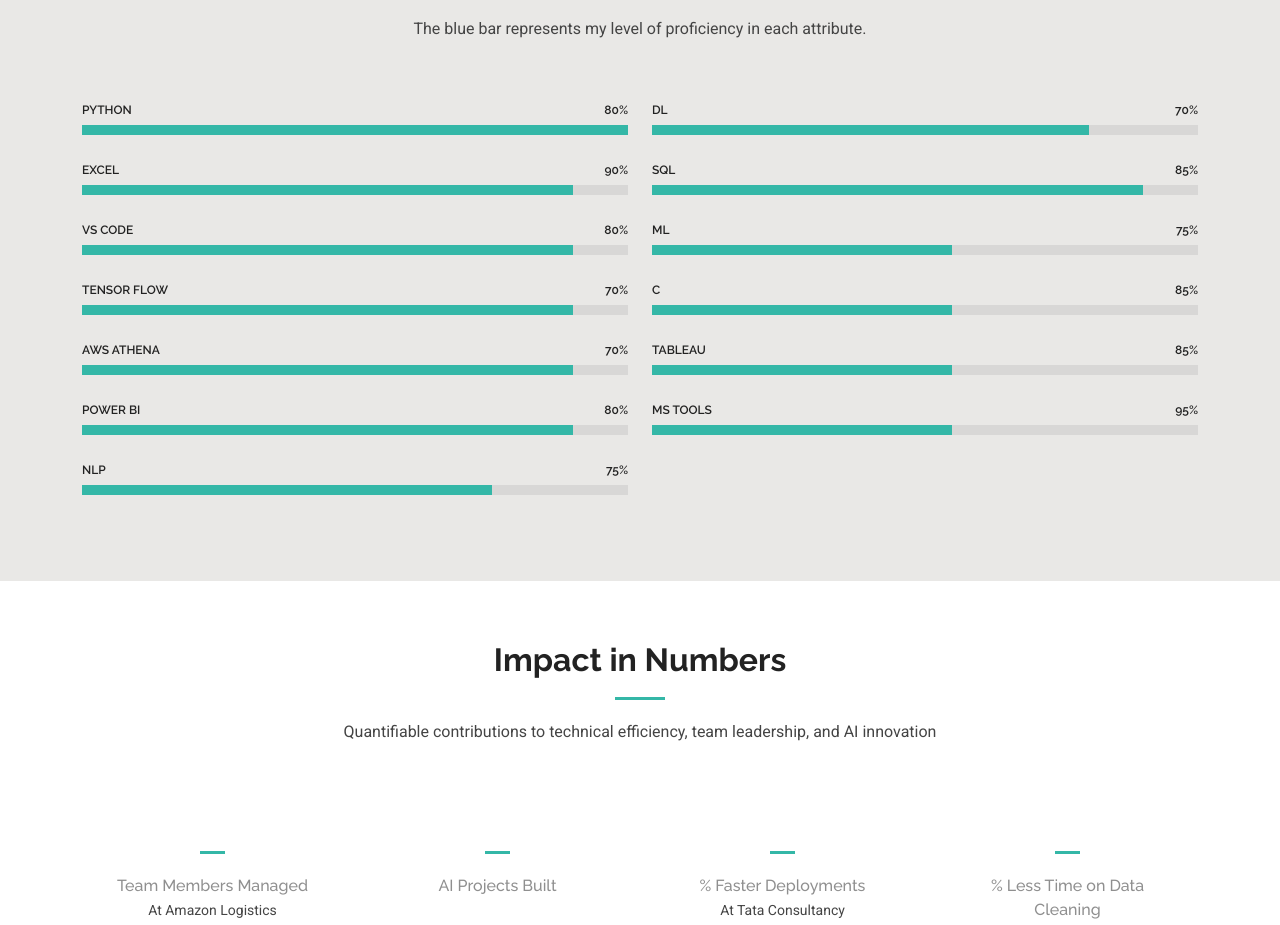
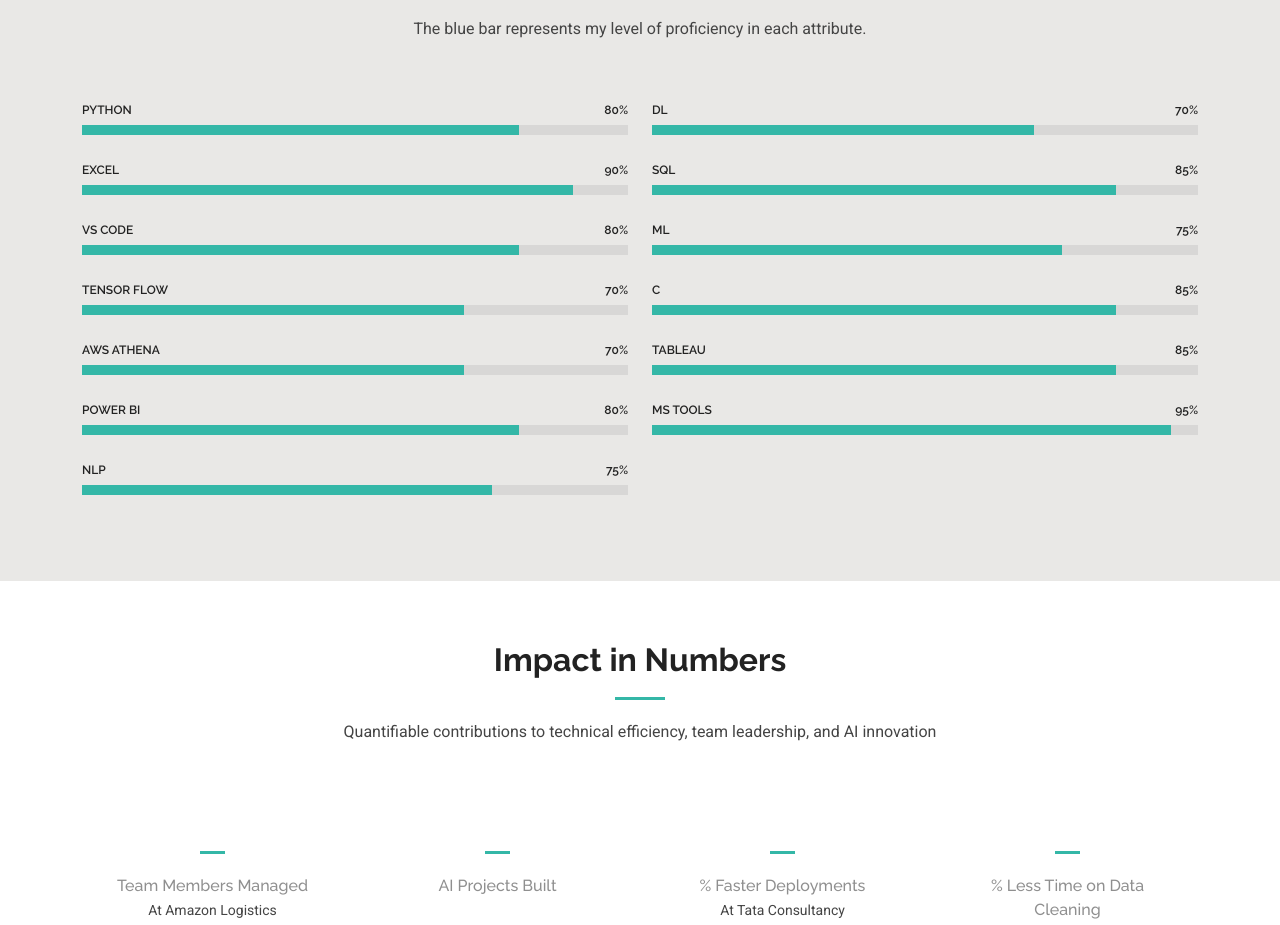
Before and after one commit to iframohammed/ifraportfolio, a plain HTML site: page about.html in a window 1280 px wide. Shown: the part 914-1839 px from the top of the page. Drawn offline with nearby package versions, Linux system fonts and the light colour scheme; a script that the page names is missing.

Commit message:
Add files via upload
about 2

```diff
--- a/about.html
+++ b/about.html
@@ -142,7 +142,7 @@
             <div class="progress">
               <span class="skill"><span>Python</span> <i class="val">80%</i></span>
               <div class="progress-bar-wrap">
-                <div class="progress-bar" role="progressbar" aria-valuenow="100" aria-valuemin="0" aria-valuemax="100"></div>
+                <div class="progress-bar" role="progressbar" aria-valuenow="80" aria-valuemin="0" aria-valuemax="100"></div>
               </div>
             </div><!-- End Skills Item -->
 
@@ -155,25 +155,25 @@
             <div class="progress">
               <span class="skill"><span>VS Code</span> <i class="val">80%</i></span>
               <div class="progress-bar-wrap">
-                <div class="progress-bar" role="progressbar" aria-valuenow="90" aria-valuemin="0" aria-valuemax="100"></div>
+                <div class="progress-bar" role="progressbar" aria-valuenow="80" aria-valuemin="0" aria-valuemax="100"></div>
               </div>
             </div><!-- End Skills Item -->
             <div class="progress">
               <span class="skill"><span>Tensor Flow</span> <i class="val">70%</i></span>
               <div class="progress-bar-wrap">
-                <div class="progress-bar" role="progressbar" aria-valuenow="90" aria-valuemin="0" aria-valuemax="100"></div>
+                <div class="progress-bar" role="progressbar" aria-valuenow="70" aria-valuemin="0" aria-valuemax="100"></div>
               </div>
             </div><!-- End Skills Item -->
             <div class="progress">
               <span class="skill"><span>AWS Athena</span> <i class="val">70%</i></span>
               <div class="progress-bar-wrap">
-                <div class="progress-bar" role="progressbar" aria-valuenow="90" aria-valuemin="0" aria-valuemax="100"></div>
+                <div class="progress-bar" role="progressbar" aria-valuenow="70" aria-valuemin="0" aria-valuemax="100"></div>
               </div>
             </div><!-- End Skills Item -->
             <div class="progress">
               <span class="skill"><span>Power BI</span> <i class="val">80%</i></span>
               <div class="progress-bar-wrap">
-                <div class="progress-bar" role="progressbar" aria-valuenow="90" aria-valuemin="0" aria-valuemax="100"></div>
+                <div class="progress-bar" role="progressbar" aria-valuenow="80" aria-valuemin="0" aria-valuemax="100"></div>
               </div>
             </div><!-- End Skills Item -->
             <div class="progress">
@@ -190,39 +190,39 @@
             <div class="progress">
               <span class="skill"><span>DL</span> <i class="val">70%</i></span>
               <div class="progress-bar-wrap">
-                <div class="progress-bar" role="progressbar" aria-valuenow="80" aria-valuemin="0" aria-valuemax="100"></div>
+                <div class="progress-bar" role="progressbar" aria-valuenow="70" aria-valuemin="0" aria-valuemax="100"></div>
               </div>
             </div><!-- End Skills Item -->
 
             <div class="progress">
               <span class="skill"><span>SQL</span> <i class="val">85%</i></span>
               <div class="progress-bar-wrap">
-                <div class="progress-bar" role="progressbar" aria-valuenow="90" aria-valuemin="0" aria-valuemax="100"></div>
+                <div class="progress-bar" role="progressbar" aria-valuenow="85" aria-valuemin="0" aria-valuemax="100"></div>
               </div>
             </div><!-- End Skills Item -->
 
             <div class="progress">
               <span class="skill"><span>ML</span> <i class="val">75%</i></span>
               <div class="progress-bar-wrap">
-                <div class="progress-bar" role="progressbar" aria-valuenow="55" aria-valuemin="0" aria-valuemax="100"></div>
+                <div class="progress-bar" role="progressbar" aria-valuenow="75" aria-valuemin="0" aria-valuemax="100"></div>
               </div>
             </div><!-- End Skills Item -->
             <div class="progress">
               <span class="skill"><span>C</span> <i class="val">85%</i></span>
               <div class="progress-bar-wrap">
-                <div class="progress-bar" role="progressbar" aria-valuenow="55" aria-valuemin="0" aria-valuemax="100"></div>
+                <div class="progress-bar" role="progressbar" aria-valuenow="85" aria-valuemin="0" aria-valuemax="100"></div>
               </div>
             </div><!-- End Skills Item -->
             <div class="progress">
               <span class="skill"><span>Tableau</span> <i class="val">85%</i></span>
               <div class="progress-bar-wrap">
-                <div class="progress-bar" role="progressbar" aria-valuenow="55" aria-valuemin="0" aria-valuemax="100"></div>
+                <div class="progress-bar" role="progressbar" aria-valuenow="85" aria-valuemin="0" aria-valuemax="100"></div>
               </div>
             </div><!-- End Skills Item -->
             <div class="progress">
               <span class="skill"><span>MS Tools</span> <i class="val">95%</i></span>
               <div class="progress-bar-wrap">
-                <div class="progress-bar" role="progressbar" aria-valuenow="55" aria-valuemin="0" aria-valuemax="100"></div>
+                <div class="progress-bar" role="progressbar" aria-valuenow="95" aria-valuemin="0" aria-valuemax="100"></div>
               </div>
             </div><!-- End Skills Item -->
           </div><!-- End Skills Item -->
```
